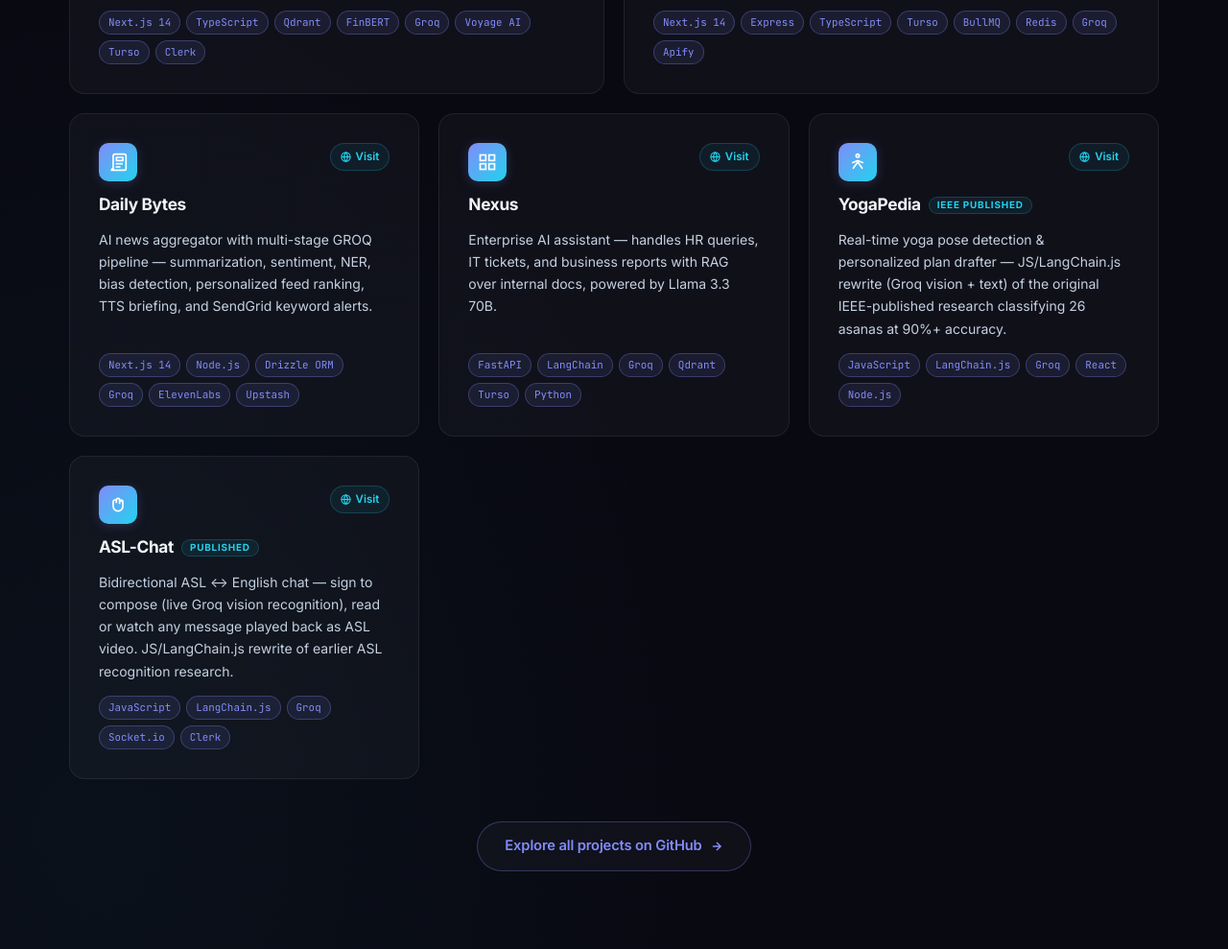
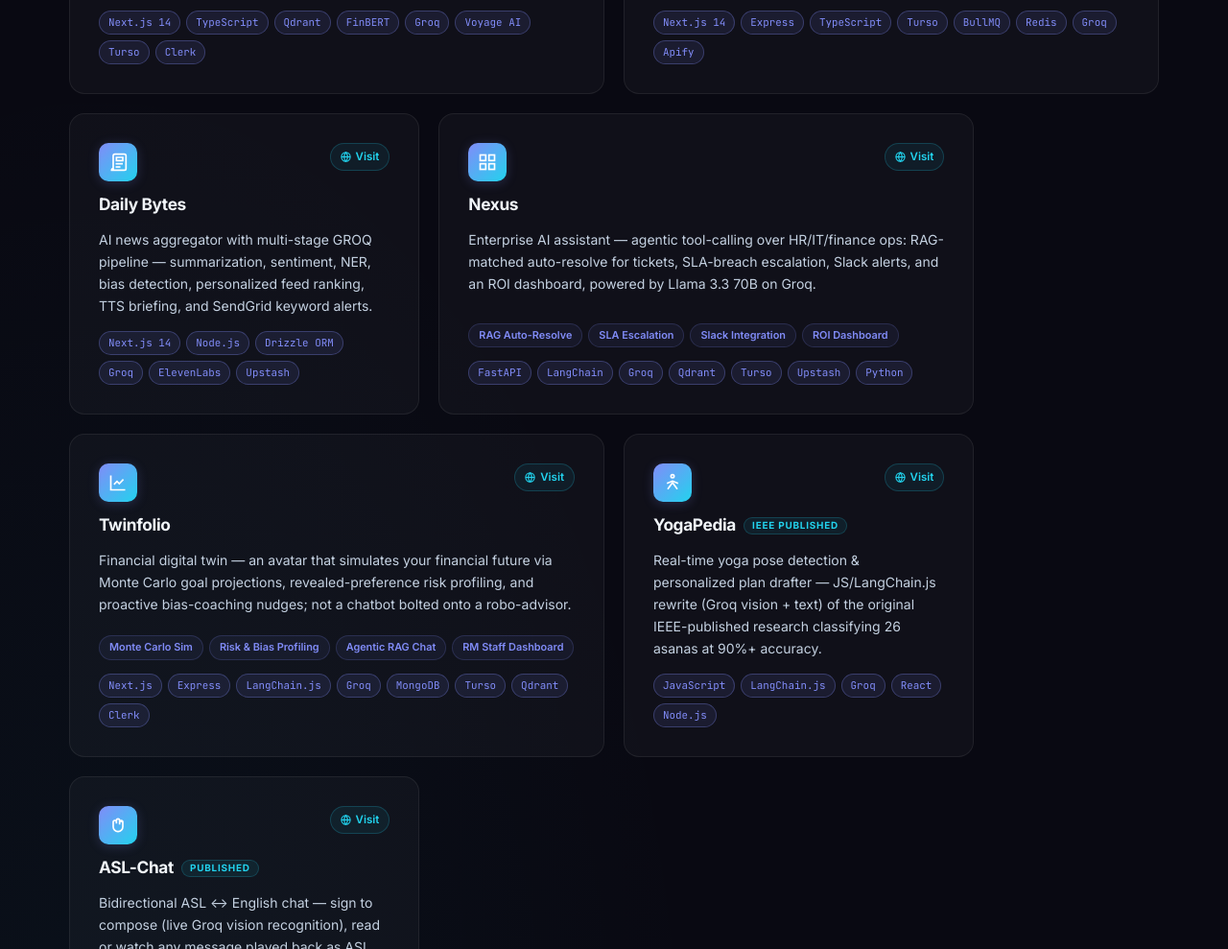
Before and after one commit to ronikdedhia/dev-portfolio-ronik, a plain HTML site: page index.html in a window 1280 px wide. Shown: the part 2173-3162 px from the top of the page at 96% size. Drawn offline with Linux system fonts and the light colour scheme.

Commit message:
feat: refresh Nexus card, add Twinfolio project
Nexus grew agentic ops automation (auto-resolve, SLA escalation,
Slack, ROI dashboard) since it was first added; Twinfolio is a new
live project.

```diff
--- a/index.html
+++ b/index.html
@@ -268,7 +268,7 @@
         </div>
 
         <!-- Nexus -->
-        <div class="project-card reveal" data-cat="ai web">
+        <div class="project-card featured reveal" data-cat="ai web">
           <div class="project-header">
             <div class="proj-monogram">
               <svg width="20" height="20" viewBox="0 0 24 24" fill="none" stroke="currentColor" stroke-width="2">
@@ -283,9 +283,43 @@
             </div>
           </div>
           <h3>Nexus</h3>
-          <p>Enterprise AI assistant — handles HR queries, IT tickets, and business reports with RAG over internal docs, powered by Llama 3.3 70B.</p>
+          <p>Enterprise AI assistant — agentic tool-calling over HR/IT/finance ops: RAG-matched auto-resolve for tickets, SLA-breach escalation, Slack alerts, and an ROI dashboard, powered by Llama 3.3 70B on Groq.</p>
+          <div class="project-features">
+            <span>RAG Auto-Resolve</span>
+            <span>SLA Escalation</span>
+            <span>Slack Integration</span>
+            <span>ROI Dashboard</span>
+          </div>
           <div class="project-tags">
-            <span>FastAPI</span><span>LangChain</span><span>Groq</span><span>Qdrant</span><span>Turso</span><span>Python</span>
+            <span>FastAPI</span><span>LangChain</span><span>Groq</span><span>Qdrant</span><span>Turso</span><span>Upstash</span><span>Python</span>
+          </div>
+        </div>
+
+        <!-- Twinfolio -->
+        <div class="project-card featured reveal" data-cat="ai web">
+          <div class="project-header">
+            <div class="proj-monogram">
+              <svg width="20" height="20" viewBox="0 0 24 24" fill="none" stroke="currentColor" stroke-width="2">
+                <path d="M3 3v18h18"/><path d="M18.7 8l-5.1 5.2-2.8-2.7L7 14.3"/>
+              </svg>
+            </div>
+            <div class="proj-actions">
+              <a href="https://twin-folio.vercel.app/" target="_blank" rel="noopener" class="proj-demo">
+                <svg width="11" height="11" viewBox="0 0 24 24" fill="none" stroke="currentColor" stroke-width="2.5"><circle cx="12" cy="12" r="10"/><line x1="2" y1="12" x2="22" y2="12"/><path d="M12 2a15.3 15.3 0 0 1 4 10 15.3 15.3 0 0 1-4 10 15.3 15.3 0 0 1-4-10 15.3 15.3 0 0 1 4-10z"/></svg>
+                Visit
+              </a>
+            </div>
+          </div>
+          <h3>Twinfolio</h3>
+          <p>Financial digital twin — an avatar that simulates your financial future via Monte Carlo goal projections, revealed-preference risk profiling, and proactive bias-coaching nudges; not a chatbot bolted onto a robo-advisor.</p>
+          <div class="project-features">
+            <span>Monte Carlo Sim</span>
+            <span>Risk & Bias Profiling</span>
+            <span>Agentic RAG Chat</span>
+            <span>RM Staff Dashboard</span>
+          </div>
+          <div class="project-tags">
+            <span>Next.js</span><span>Express</span><span>LangChain.js</span><span>Groq</span><span>MongoDB</span><span>Turso</span><span>Qdrant</span><span>Clerk</span>
           </div>
         </div>
 
```
